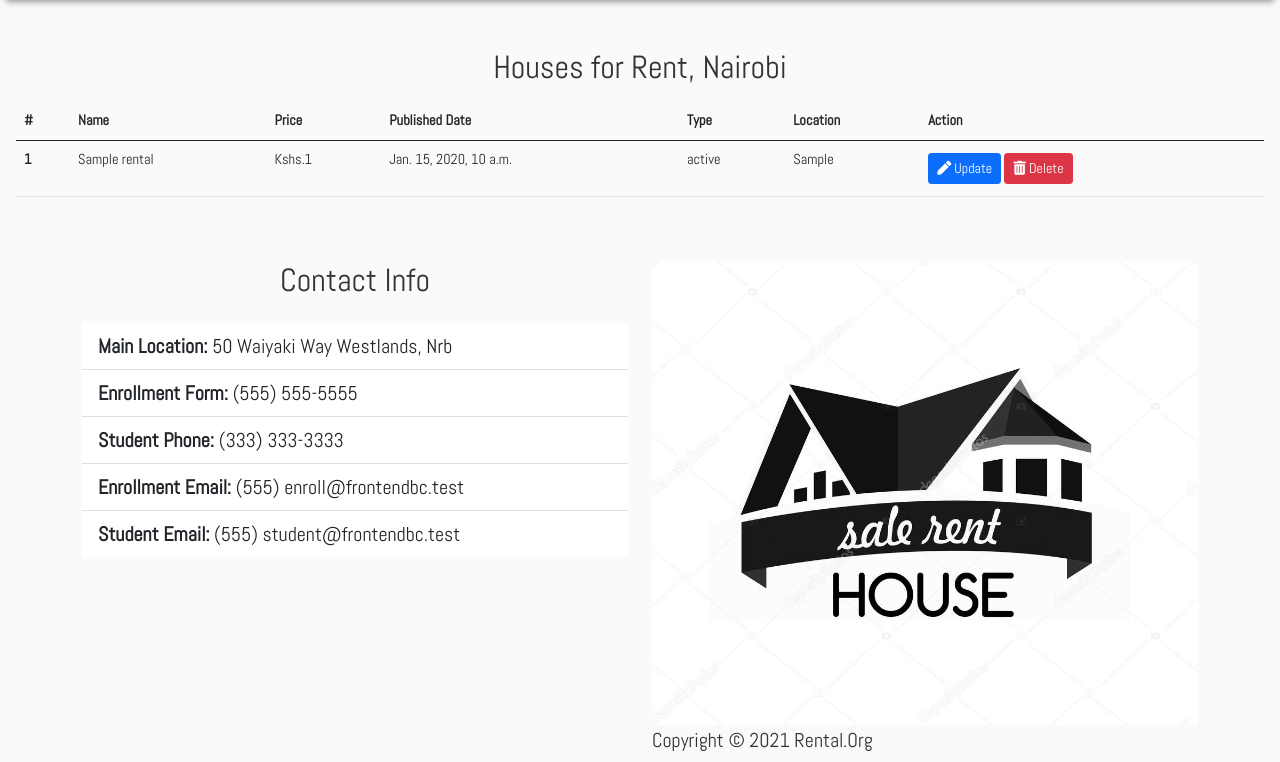
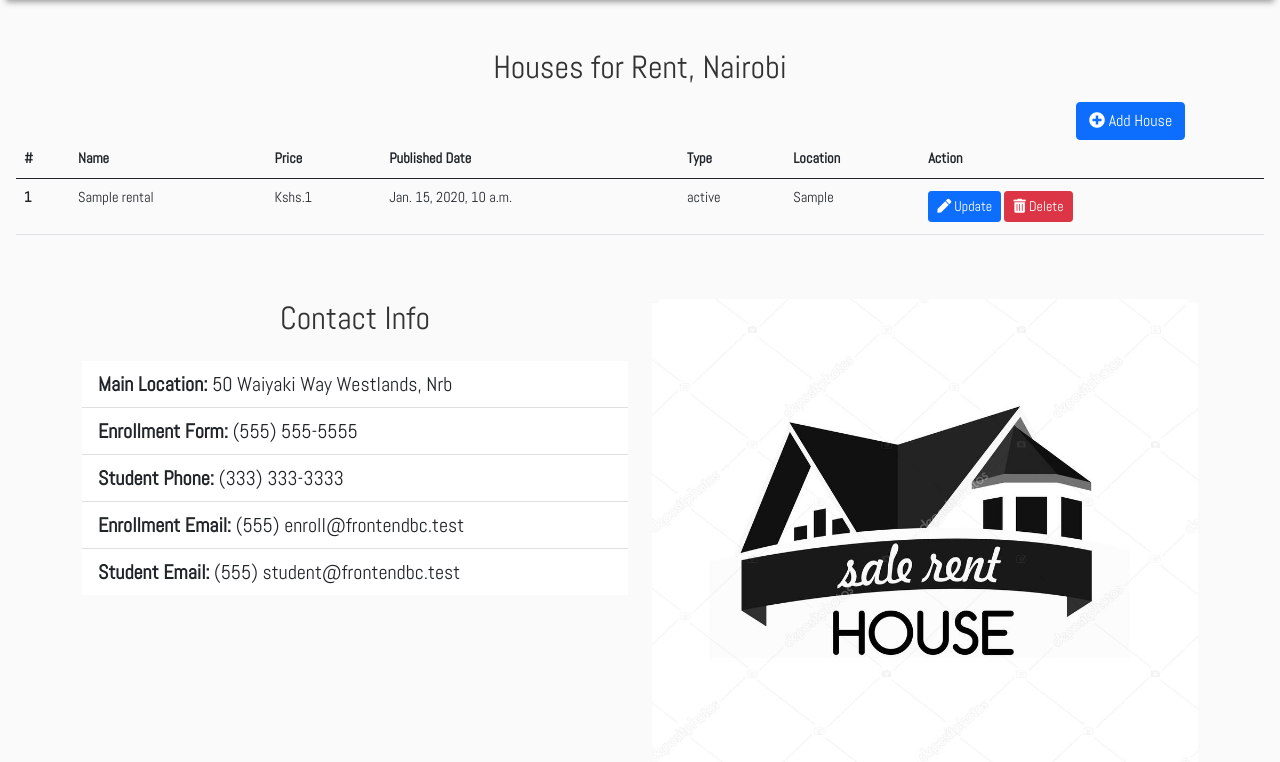
Before and after one commit to OkothPius/Rentals, a Django app: page / in a window 1280 px wide. Shown: the part 72-834 px from the top of the page. Run offline with Django 3.2, Linux system fonts and the light colour scheme; a user stored in the database is signed in; tables that the repository leaves empty hold one stand-in row (values such as "Sample post").

Commit message:
feat: update main page

```diff
--- a/backend/apps/core/templates/core/index.html
+++ b/backend/apps/core/templates/core/index.html
@@ -4,6 +4,16 @@
 <h2 class="text-center">Houses for Rent, Nairobi</h2>
 
 <section class="showcase bg-blue mt-3">
+
+  <div class="row">
+    <div class="col-md-10">
+
+    </div>
+    <div class="col-md-2">
+      <a href="#" class="btn btn-primary float-left"><i class="fas fa-plus-circle"></i> Add House</a>
+    </div>
+  </div>
+
   <table class="table table-hover">
   <thead>
     <tr>
```
